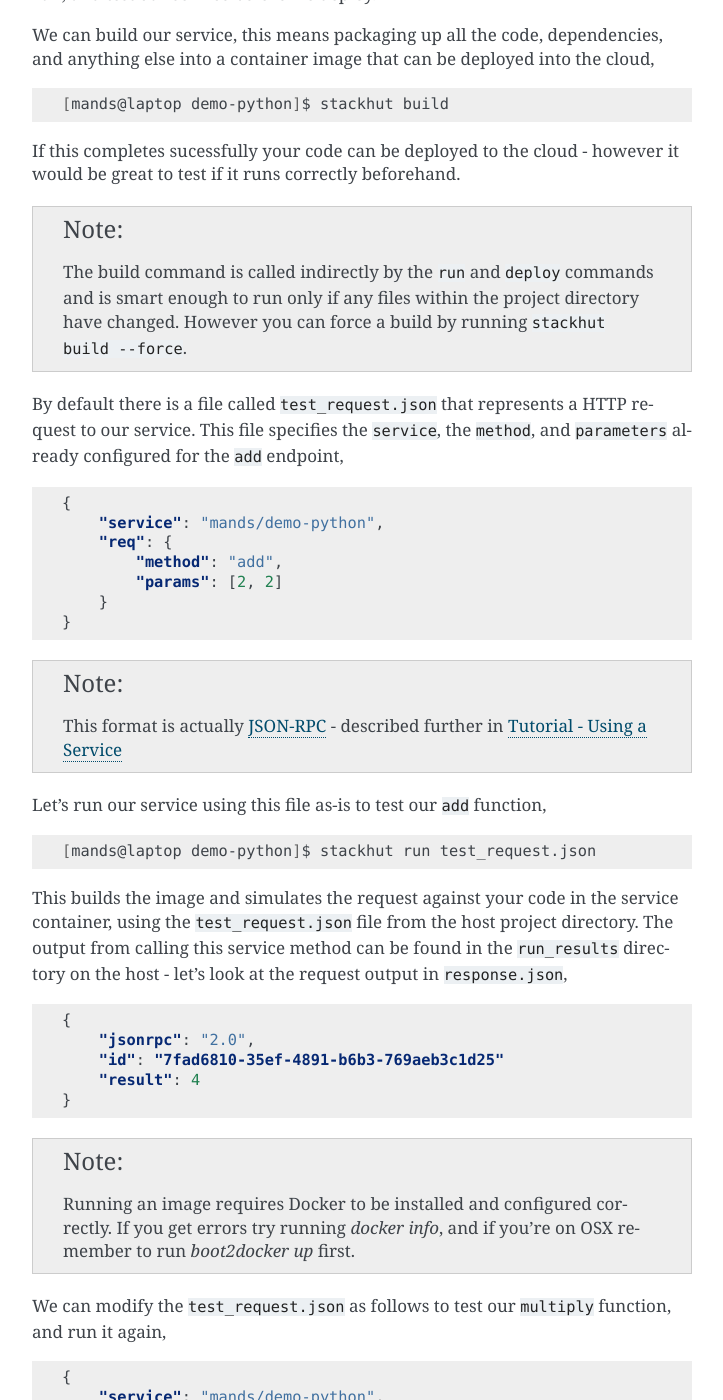
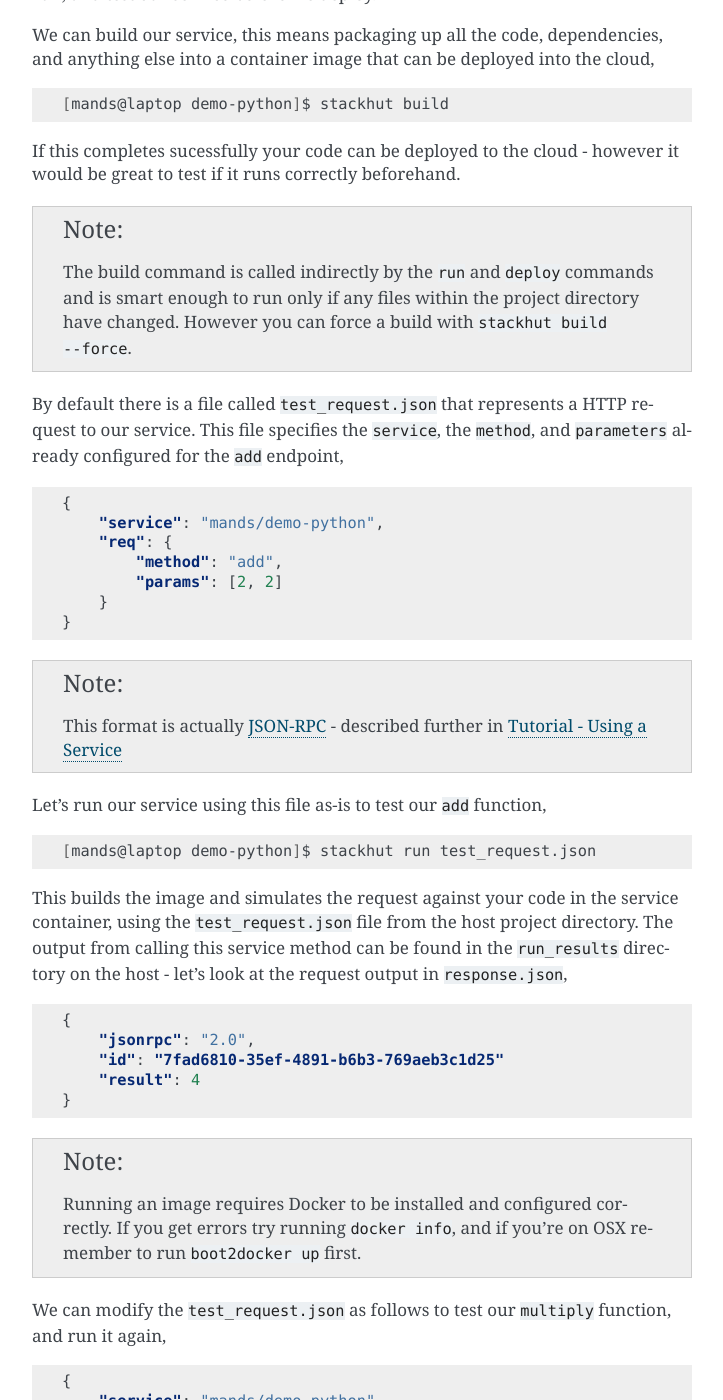
Before and after one commit to nstack/stackhut, a Sphinx documentation site: the page built from docs/getting_started/tutorial_create.rst, in a window 1280 px wide and 1400 px high, scrolled down 4407 px. Shown: the whole window, without its empty margins (388-1111 px from the left). Built offline with Sphinx 7.4.7, drawn with Linux system fonts in a browser that asks for light colours.

Commit message:
updated create

```diff
--- a/docs/getting_started/tutorial_create.rst
+++ b/docs/getting_started/tutorial_create.rst
@@ -174,7 +174,7 @@ We can build our service, this means packaging up all the code, dependencies, an
 
 If this completes sucessfully your code can be deployed to the cloud - however it would be great to test if it runs correctly beforehand.
 
-.. note:: The build command is called indirectly by the ``run`` and ``deploy`` commands and is smart enough to run only if any files within the project directory have changed. However you can force a build by running ``stackhut build --force``.
+.. note:: The build command is called indirectly by the ``run`` and ``deploy`` commands and is smart enough to run only if any files within the project directory have changed. However you can force a build with ``stackhut build --force``.
 
 By default there is a file called ``test_request.json`` that represents a HTTP request to our service. This file specifies the ``service``, the ``method``, and ``parameters`` already configured for the ``add`` endpoint,
 
@@ -207,7 +207,7 @@ The output from calling this service method can be found in the ``run_results``
         "result": 4
     }
 
-.. note :: Running an image requires Docker to be installed and configured correctly. If you get errors try running `docker info`, and if you're on OSX remember to run `boot2docker up` first.
+.. note :: Running an image requires Docker to be installed and configured correctly. If you get errors try running ``docker info``, and if you're on OSX remember to run ``boot2docker up`` first.
 
 We can modify the ``test_request.json`` as follows to test our ``multiply`` function, and run it again,
 
```
